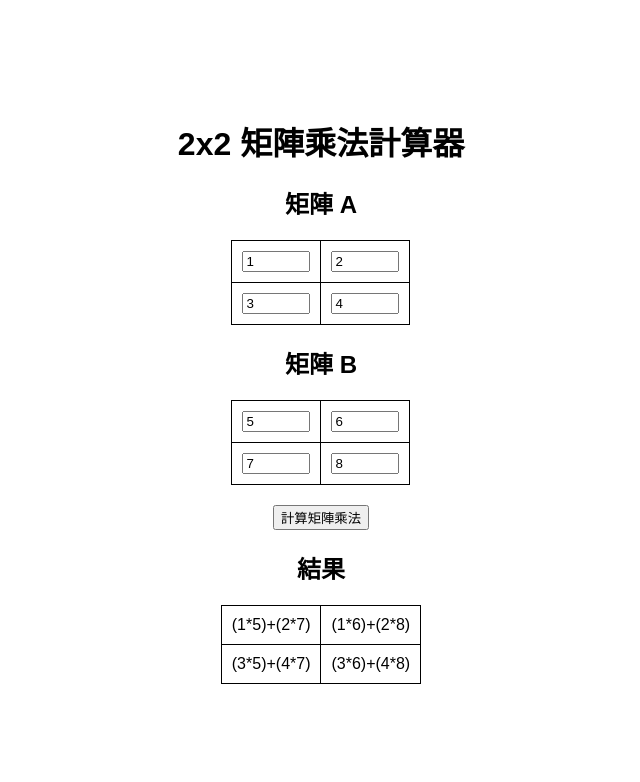
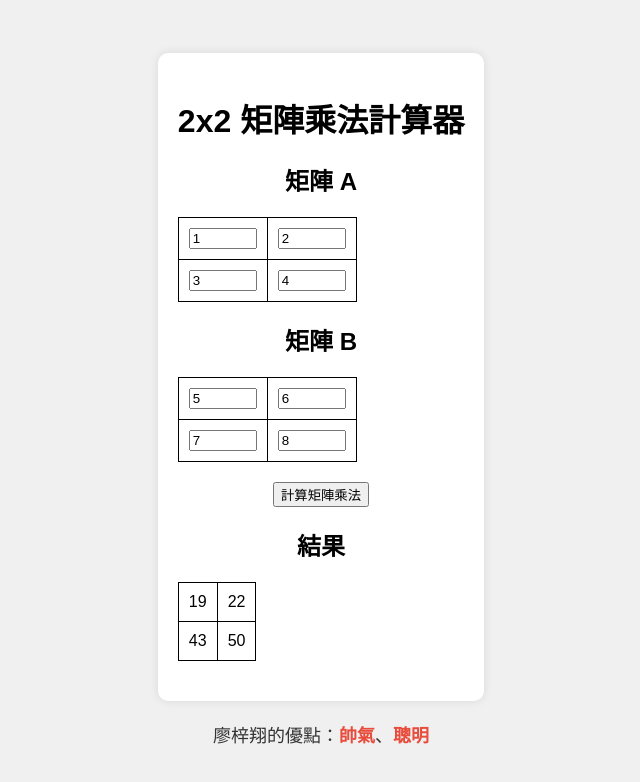
Before and after one commit to xul4y3oo/xul4y3oo.github.io, a plain HTML site: page index.html in a window 1280 px wide. Both pictures are taken after a click on the button "計算矩陣乘法". Shown: the whole page, without its empty margins (319-959 px from the left). Drawn offline with Linux system fonts and the light colour scheme.

Commit message:
Update index.html

```diff
--- a/index.html
+++ b/index.html
@@ -10,17 +10,21 @@
             display: flex;
             justify-content: center;
             align-items: center;
+            flex-direction: column;
             height: 100vh;
             margin: 0;
+            background-color: #f0f0f0;
         }
         .container {
             text-align: center;
+            background: white;
+            padding: 20px;
+            border-radius: 10px;
+            box-shadow: 0 0 10px rgba(0, 0, 0, 0.1);
         }
         table {
             border-collapse: collapse;
             margin-bottom: 20px;
-            margin-left: auto;
-            margin-right: auto;
         }
         table, th, td {
             border: 1px solid black;
@@ -32,6 +36,15 @@
         .matrix-input {
             width: 60px;
         }
+        .footer {
+            margin-top: 20px;
+            font-size: 18px;
+            color: #333;
+        }
+        .highlight {
+            color: #e74c3c;
+            font-weight: bold;
+        }
     </style>
 </head>
 <body>
@@ -40,76 +53,66 @@
         <h2>矩陣 A</h2>
         <table id="matrixA">
             <tr>
-                <td><input type="text" class="matrix-input" id="a00" value="1"></td>
-                <td><input type="text" class="matrix-input" id="a01" value="2"></td>
+                <td><input type="number" class="matrix-input" id="a00" value="1"></td>
+                <td><input type="number" class="matrix-input" id="a01" value="2"></td>
             </tr>
             <tr>
-                <td><input type="text" class="matrix-input" id="a10" value="3"></td>
-                <td><input type="text" class="matrix-input" id="a11" value="4"></td>
+                <td><input type="number" class="matrix-input" id="a10" value="3"></td>
+                <td><input type="number" class="matrix-input" id="a11" value="4"></td>
             </tr>
         </table>
         <h2>矩陣 B</h2>
         <table id="matrixB">
             <tr>
-                <td><input type="text" class="matrix-input" id="b00" value="5"></td>
-                <td><input type="text" class="matrix-input" id="b01" value="6"></td>
+                <td><input type="number" class="matrix-input" id="b00" value="5"></td>
+                <td><input type="number" class="matrix-input" id="b01" value="6"></td>
             </tr>
             <tr>
-                <td><input type="text" class="matrix-input" id="b10" value="7"></td>
-                <td><input type="text" class="matrix-input" id="b11" value="8"></td>
+                <td><input type="number" class="matrix-input" id="b10" value="7"></td>
+                <td><input type="number" class="matrix-input" id="b11" value="8"></td>
             </tr>
         </table>
         <button onclick="multiplyMatrices()">計算矩陣乘法</button>
         <h2>結果</h2>
-        <table id="resultMatrix"></table>
+        <table id="resultMatrix">
+            <tr>
+                <td id="result00"></td>
+                <td id="result01"></td>
+            </tr>
+            <tr>
+                <td id="result10"></td>
+                <td id="result11"></td>
+            </tr>
+        </table>
+    </div>
+    <div class="footer">
+        廖梓翔的優點：<span class="highlight">帥氣</span>、<span class="highlight">聰明</span>
     </div>
 
     <script>
-        function parseMatrixInput(matrixId) {
-            const matrix = [];
-            for (let i = 0; i < 2; i++) {
-                const row = [];
-                for (let j = 0; j < 2; j++) {
-                    const inputId = `${matrixId}${i}${j}`;
-                    const value = document.getElementById(inputId).value;
-                    row.push(value);
-                }
-                matrix.push(row);
-            }
-            return matrix;
-        }
-
         function multiplyMatrices() {
             // Get values from input fields
-            const matrixA = parseMatrixInput('a');
-            const matrixB = parseMatrixInput('b');
+            const a00 = parseFloat(document.getElementById('a00').value);
+            const a01 = parseFloat(document.getElementById('a01').value);
+            const a10 = parseFloat(document.getElementById('a10').value);
+            const a11 = parseFloat(document.getElementById('a11').value);
 
-            // Initialize the result matrix with empty strings
-            const result = Array(2).fill('').map(() => Array(2).fill(''));
+            const b00 = parseFloat(document.getElementById('b00').value);
+            const b01 = parseFloat(document.getElementById('b01').value);
+            const b10 = parseFloat(document.getElementById('b10').value);
+            const b11 = parseFloat(document.getElementById('b11').value);
 
-            // Perform multiplication
-            for (let i = 0; i < 2; i++) {
-                for (let j = 0; j < 2; j++) {
-                    let sum = '';
-                    for (let k = 0; k < 2; k++) {
-                        sum += `(${matrixA[i][k]}*${matrixB[k][j]})+`;
-                    }
-                    result[i][j] = sum.slice(0, -1); // Remove the trailing '+'
-                }
-            }
+            // Calculate the result of multiplying the matrices
+            const result00 = a00 * b00 + a01 * b10;
+            const result01 = a00 * b01 + a01 * b11;
+            const result10 = a10 * b00 + a11 * b10;
+            const result11 = a10 * b01 + a11 * b11;
 
             // Display the result
-            const resultTable = document.getElementById('resultMatrix');
-            resultTable.innerHTML = '';
-            for (let i = 0; i < 2; i++) {
-                const row = document.createElement('tr');
-                for (let j = 0; j < 2; j++) {
-                    const cell = document.createElement('td');
-                    cell.innerText = result[i][j];
-                    row.appendChild(cell);
-                }
-                resultTable.appendChild(row);
-            }
+            document.getElementById('result00').innerText = result00;
+            document.getElementById('result01').innerText = result01;
+            document.getElementById('result10').innerText = result10;
+            document.getElementById('result11').innerText = result11;
         }
     </script>
 </body>
```
